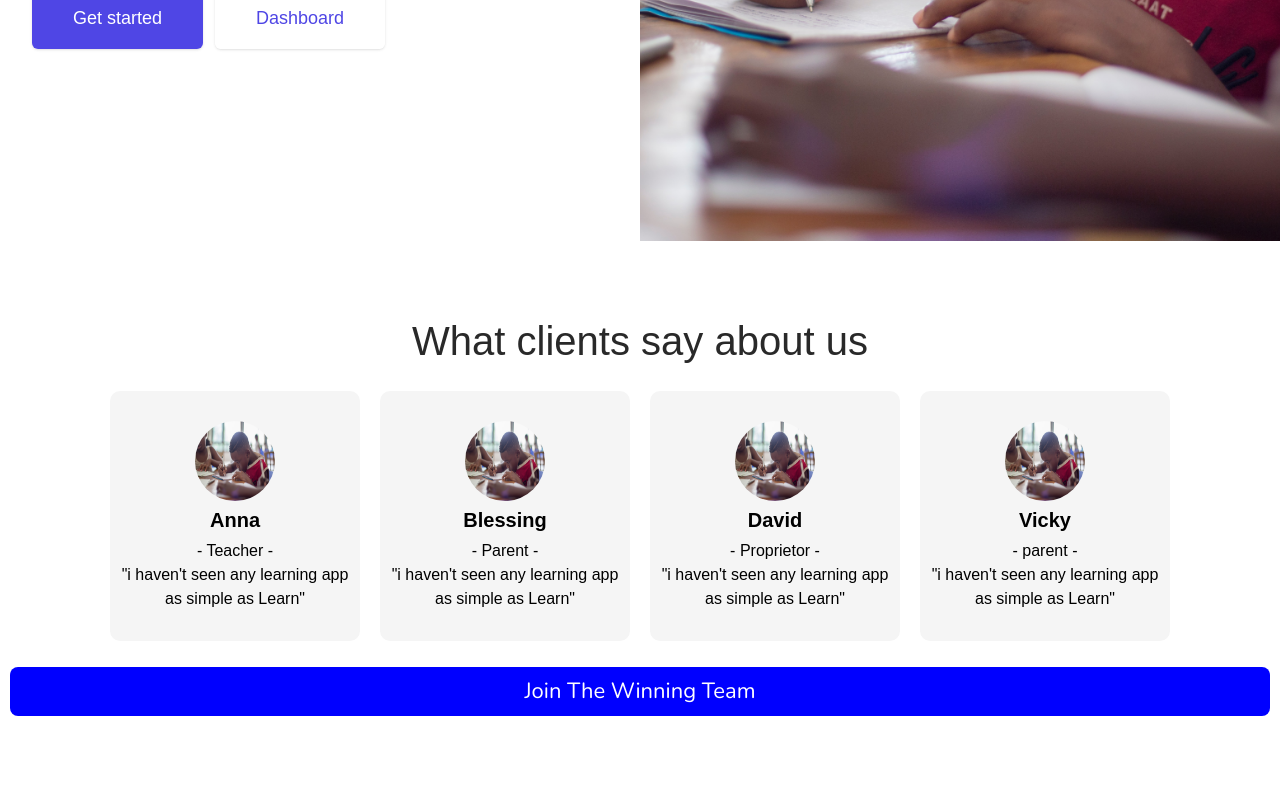
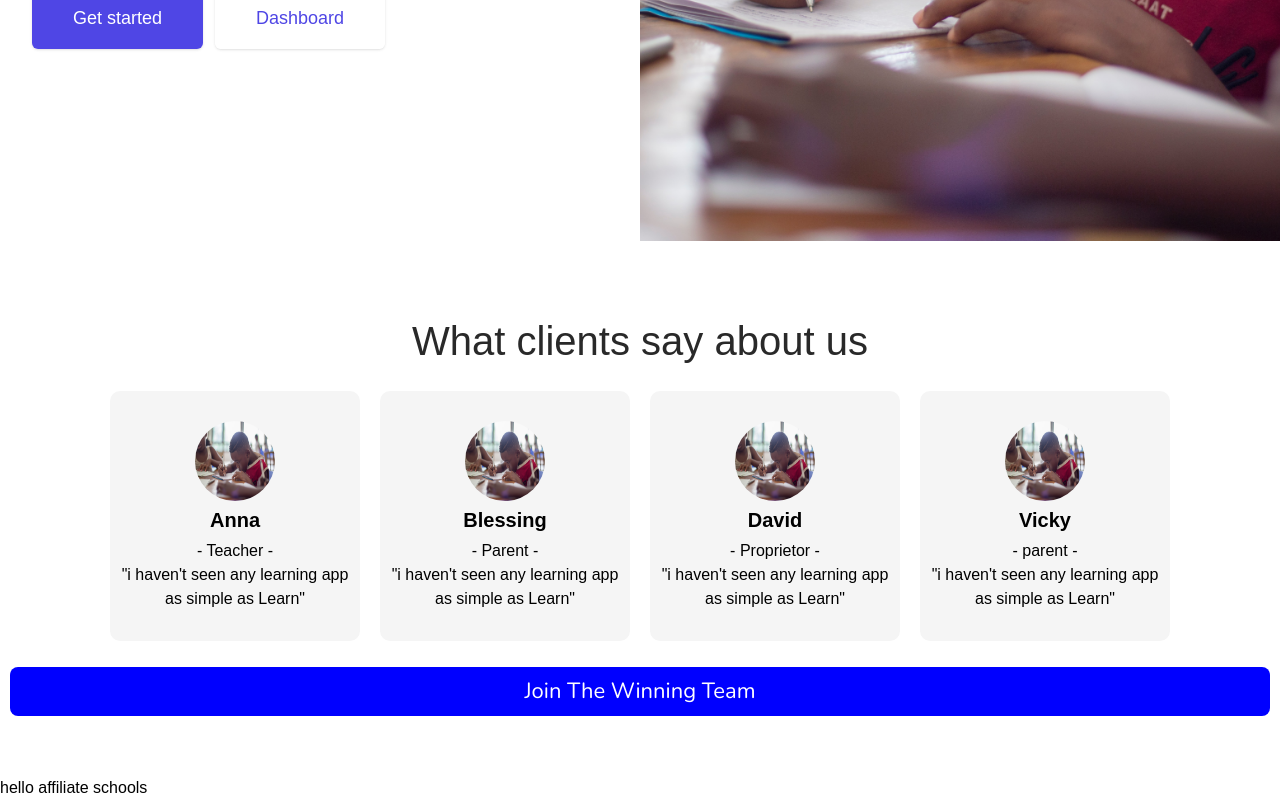
Before and after one commit to Annalartey/AltSchool-Second-Sem-Exams, a React (Vite) app: page / in a window 1280 px wide. Shown: the part 599-1399 px from the top of the page. Before the commit the page ends 1375 px from the top, so only its background shows below. Built offline with nearby package versions, Linux system fonts and the light colour scheme.

Commit message:
Added affiliate

```diff
--- /dev/null
+++ b/src/components/AffiliateLogo.jsx
@@ -0,0 +1,9 @@
+import React from 'react';
+
+export default function AffiliateLogo () {
+  return (
+<div>
+hello affiliate schools
+  </div>
+    )
+  }
--- a/src/components/Home.jsx
+++ b/src/components/Home.jsx
@@ -5,6 +5,7 @@ import {Helmet} from 'react-helmet-async'
 import {Link} from 'react-router-dom'
 import "../App.css"
 import ClientsComments from './ClientsComments'
+import AffiliateLogo from './AffiliateLogo'
 function Home() {
   return (
     <>
@@ -57,6 +58,7 @@ function Home() {
 
       </main>
           <ClientsComments/>
+        <AffiliateLogo/>
 
     </div>
 
```
